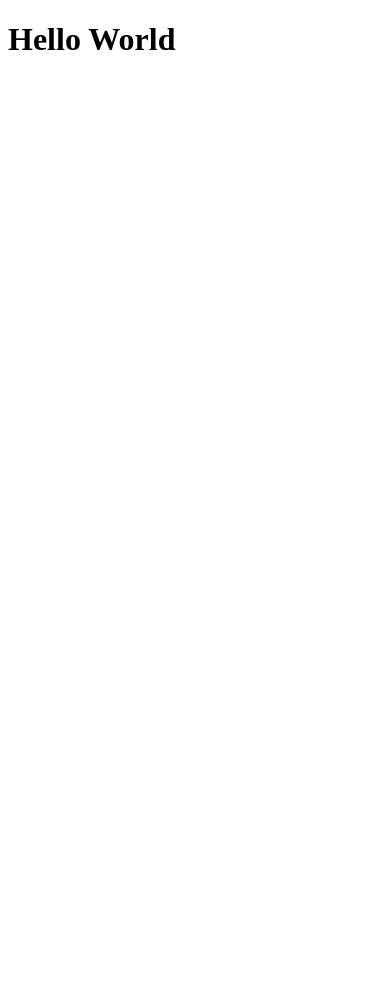
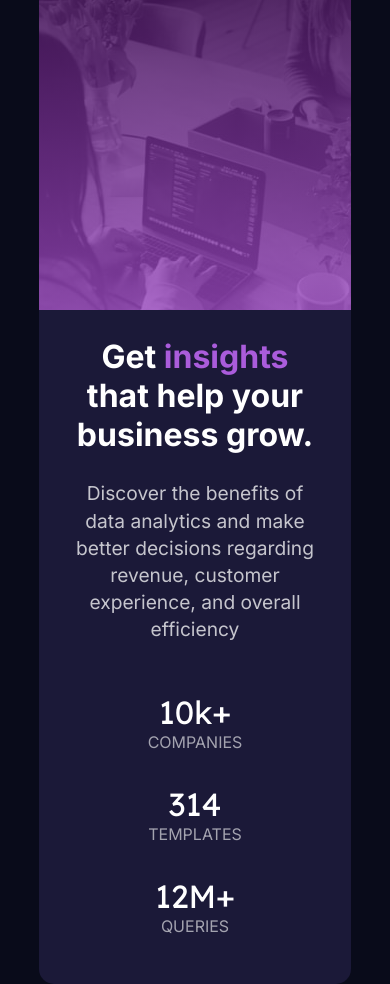
Before and after one commit to nicocoa10/frontend-mentor-stats-preview-card, a plain HTML site: page index.html in a window 390 px wide. Before the commit the page ends 844 px from the top, so only its background shows below. Drawn offline with Linux system fonts and the light colour scheme.

Commit message:
mobile version implemented

```diff
--- a/index.html
+++ b/index.html
@@ -4,10 +4,47 @@
     <meta charset="UTF-8">
     <meta http-equiv="X-UA-Compatible" content="IE=edge">
     <meta name="viewport" content="width=device-width, initial-scale=1.0">
+    <link rel="preconnect" href="https://fonts.googleapis.com">
+    <link rel="preconnect" href="https://fonts.gstatic.com" crossorigin>
+    <link href="https://fonts.googleapis.com/css2?family=Inter:wght@400;700&family=Lexend+Deca&display=swap" rel="stylesheet">
+    <link rel="stylesheet" href="styles.css">
     <title>Stats Preview</title>
 </head>
 <body>
-    <h1>Hello World</h1>
+
+    <section>
+        <div class="container card-container">
+            <div class="card">
+                <div class="image-section">
+                    <!-- <img class="img" alt=""> -->
+                </div>
+                <div class="text-container">
+                    <h1 class="main-heading">
+                        Get <span class="highlight">insights</span> that help your business grow.
+                    </h1>
+                    <div class="subheading">Discover the benefits of data analytics and make better decisions regarding revenue, customer experience, and overall efficiency</div>
+
+                    <div class="numbers-section flex">
+                        <div class="number companies">
+                            <div class="num-heading">10k+</div>
+                            <div class="num-subheading">COMPANIES</div>
+                        </div>
+                        <div class="number templates">
+                            <div class="num-heading">314</div>
+                            <div class="num-subheading">TEMPLATES</div>
+                        </div>
+                        <div class="number queries">
+                            <div class="num-heading">12M+</div>
+                            <div class="num-subheading">QUERIES</div>
+                        </div>
+                    </div>
+                </div>
+
+            </div>
+                </div>
+            </div>
+        </div>
+    </section>
 
 </body>
 </html>
--- a/styles.css
+++ b/styles.css
@@ -0,0 +1,90 @@
+* {
+    box-sizing: border-box;
+}
+
+:root {
+    --primary-color-main-back: hsl(233, 47%, 7%);
+    --primary-color-card-back: hsl(244, 38%, 16%);
+    --primary-accent-color: hsl(277, 64%, 61%);
+    --text-main-headding: white;
+    --text-subheadings: hsla(0, 0%, 100%, 0.75);
+    --text-stat-subheadings: hsla(0, 0%, 100%, 0.6);
+}
+
+body {
+    background-color: var(--primary-color-main-back);
+    color: var(--text-main-headding);
+    font-family: 'Inter', sans-serif;
+    margin: 0;
+}
+
+.container {
+    width: 80%;
+    max-width: 500px;
+    margin: 0 auto;
+}
+
+.card-container {
+    display: flex;
+    /* border: 1px solid red; */
+    height: 100vh;
+    align-items: center;
+}
+
+.card {
+    background-color: var(--primary-color-card-back);
+    border-radius: 15px;
+}
+
+.image-section {
+    background: linear-gradient(rgba(39, 3, 54, 0.895), rgba(154, 72, 192, 0.8)), url("images/image-header-mobile.jpg");
+    background-repeat: no-repeat;
+    background-position: center;
+    height: 450px;
+    width: 100%;
+    border-top-left-radius: 15px;
+    border-top-right-radius: 15px;
+
+
+}
+
+.text-container {
+    text-align: center;
+    margin: 3rem 0;
+    width: 80%;
+    margin: 0 auto;
+}
+
+.main-heading {
+    font-size: 2rem;
+
+}
+
+.highlight {
+    color: var(--primary-accent-color);
+}
+
+.subheading {
+    color: var(--text-subheadings);
+    font-size: 1.2rem;
+    line-height: 1.7rem;
+}
+
+.numbers-section {
+    margin: 3rem 0;
+
+}
+
+.number {
+    margin-bottom: 2rem;
+}
+
+.num-heading {
+    font-family: 'Lexend Deca', sans-serif;
+    font-size: 2rem;
+}
+
+.num-subheading {
+    color: var(--text-stat-subheadings);
+
+}
```
